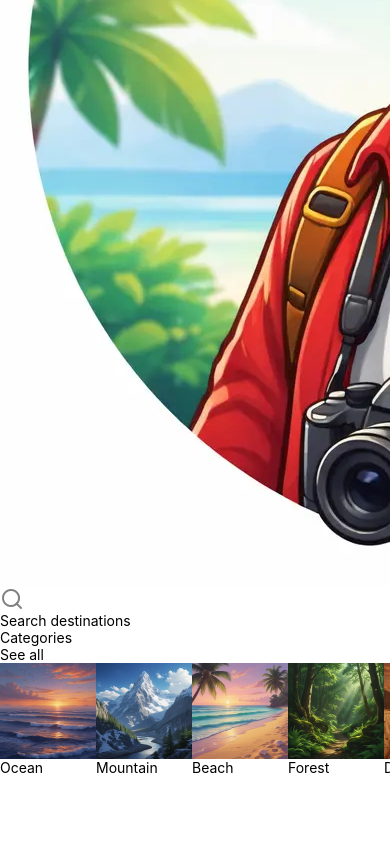
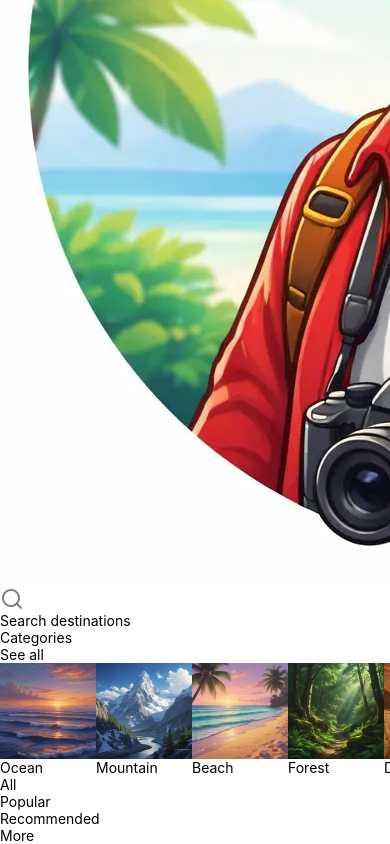
Before and after one commit to shafiqshams/travel-app-ui, a React Native app: screen /Home in a window 390 px wide. Shown: the part 455-1299 px from the top of the page. Before the commit the page ends 1231 px from the top, so only its background shows below. Built offline with nearby package versions, Linux system fonts and the light colour scheme.

Commit message:
feat(home): show FilterBar component on screen

```diff
--- a/src/screens/HomeScreen.tsx
+++ b/src/screens/HomeScreen.tsx
@@ -2,6 +2,7 @@ import React, { useState } from "react";
 import { Image, ScrollView, Text, View } from "react-native";
 import { SafeAreaView } from "react-native-safe-area-context";
 import CategoryList from "../components/CategoryList";
+import FilterBar from "../components/FilterBar";
 import Search from "../components/Search";
 import { categories } from "../data/categories";
 
@@ -28,6 +29,9 @@ const HomeScreen = () => {
 
         {/* Categories */}
         <CategoryList categories={categories} />
+
+        {/* FilterBar */}
+        <FilterBar />
       </ScrollView>
     </SafeAreaView>
   );
```
